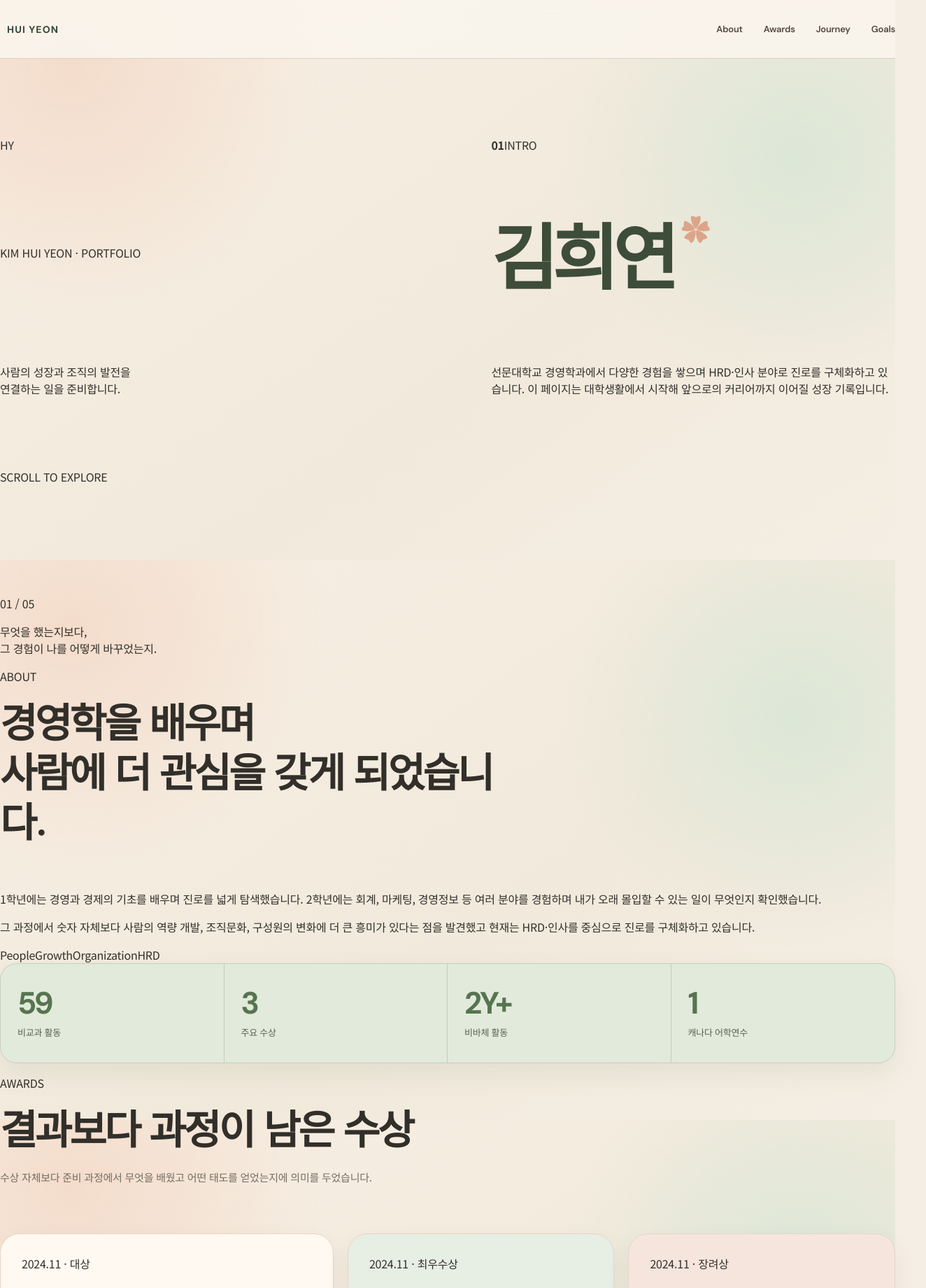
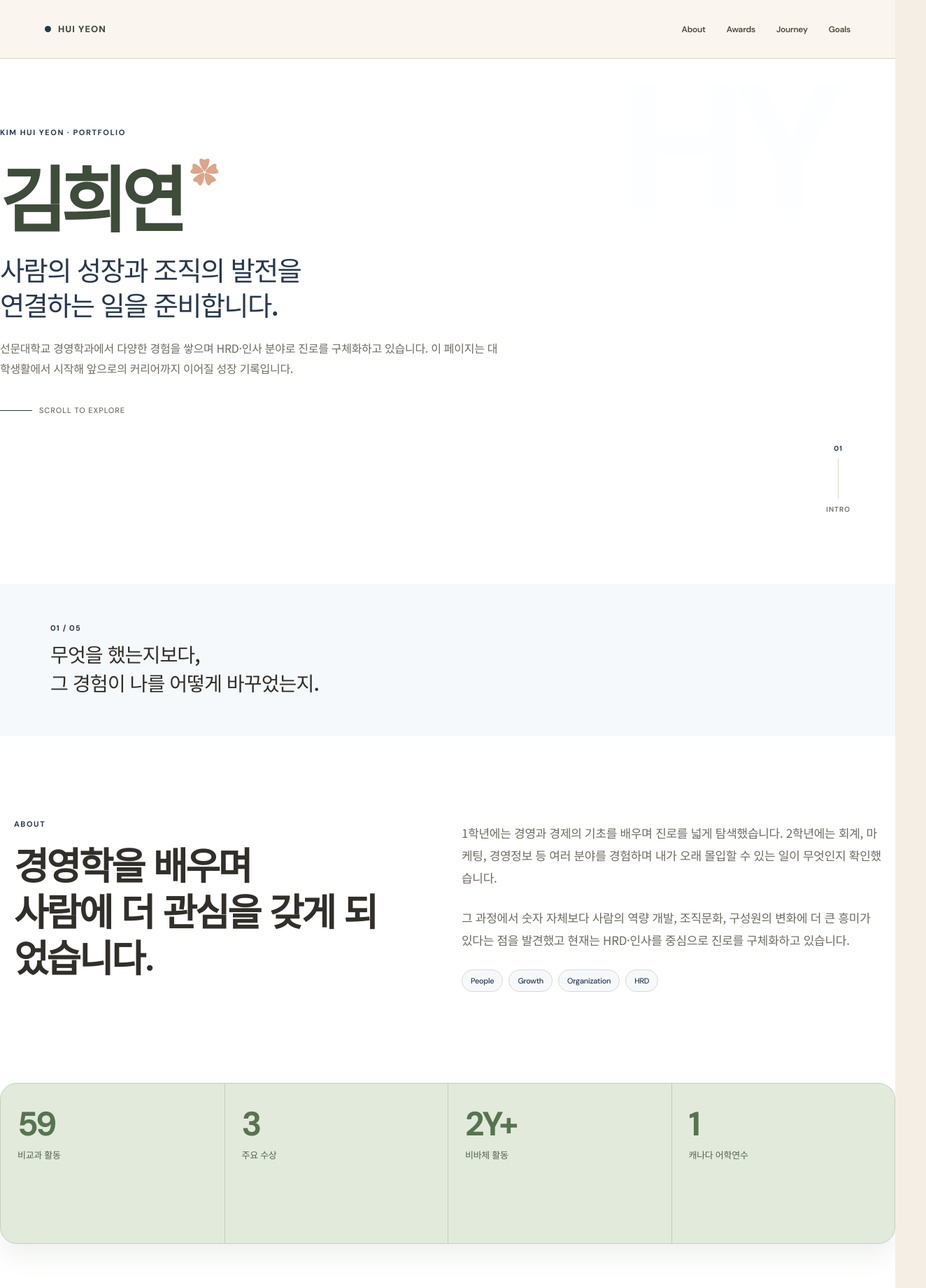
Before and after one commit to KSW906/portfolio, a React (Vite) app: page / in a window 1280 px wide. Shown: the top 1840 px of the page at 70% size, 1324 px wide, since content can reach past the window. Built offline with nearby package versions, Linux system fonts and the light colour scheme.

Commit message:
Add white scroll-story portfolio styling

```diff
--- a/src/styles.css
+++ b/src/styles.css
@@ -1,92 +1,104 @@
 @import url('https://fonts.googleapis.com/css2?family=DM+Sans:wght@400;500;600;700&family=Noto+Sans+KR:wght@400;500;600;700&display=swap');
 
 :root{
-  --paper:#f6f8fb;
-  --ink:#172033;
-  --muted:#6f7a8b;
-  --accent:#476da8;
-  --line:#dbe2ec;
-  --soft:#eaf0f7;
-  --white:#ffffff;
-  --max:1240px;
+  --white:#fff;
+  --ink:#1c2129;
+  --navy:#26384f;
+  --muted:#6d7784;
+  --line:#e3e6ea;
+  --mist:#f6f9fc;
+  --blue:#e8f0f8;
+  --blue2:#dbe8f5;
+  --warm:#f9f7f2;
+  --sage:#f0f4ed;
+  --max:1296px;
 }
 *{box-sizing:border-box}
-html{scroll-behavior:smooth;background:var(--paper);color:var(--ink)}
-body{margin:0;background:var(--paper);color:var(--ink);font-family:"Noto Sans KR","Apple SD Gothic Neo","Segoe UI",sans-serif;letter-spacing:-.015em}
+html{scroll-behavior:smooth;background:#fff}
+body{margin:0;background:#fff;color:var(--ink);font-family:"Noto Sans KR","Apple SD Gothic Neo","Segoe UI",sans-serif;letter-spacing:-.018em}
 a{color:inherit;text-decoration:none}
-.page{max-width:var(--max);margin:0 auto;padding:0 44px 28px}
-.header{height:74px;display:flex;align-items:center;justify-content:space-between;border-bottom:1px solid var(--line);position:sticky;top:0;background:rgba(246,248,251,.92);backdrop-filter:blur(14px);z-index:20}
-.brand{display:flex;align-items:center;gap:10px;font-family:"DM Sans","Noto Sans KR",sans-serif;font-weight:700;font-size:14px;letter-spacing:.02em}
-.dot{width:11px;height:11px;border:2px solid var(--accent);border-radius:50%;display:inline-block}
-.header nav{display:flex;gap:28px;color:var(--muted);font-family:"DM Sans","Noto Sans KR",sans-serif;font-size:13px}
-.header nav a{position:relative;padding:4px 0}
-.header nav a:after{content:"";position:absolute;left:0;right:100%;bottom:-4px;height:1px;background:var(--accent);transition:right .25s ease}
-.header nav a:hover{color:var(--ink)}.header nav a:hover:after{right:0}
-.eyebrow{color:var(--accent);font-family:"DM Sans",sans-serif;font-size:11px;font-weight:700;line-height:1.2;letter-spacing:.18em;margin:0 0 18px}
-.hero{min-height:760px;display:grid;grid-template-columns:.82fr 1.18fr;align-items:center;gap:8vw;padding:88px 0 110px}
-.hero h1,.intro h2,.sectionHead h2,.volunteer h2,.language h2,.closing h2{margin:0;letter-spacing:-.065em;line-height:.98;font-weight:700}
-.hero h1{font-family:"DM Sans","Noto Sans KR",sans-serif;font-size:clamp(70px,7vw,112px);letter-spacing:-.07em}
-.heroLine{font-size:clamp(24px,2.25vw,35px);font-weight:700;line-height:1.32;letter-spacing:-.045em;margin:28px 0 0;max-width:590px}
-.lead,.sectionHead>p:last-child,.introText p,.awardGrid p,.timeline p,.volunteer>div>p:not(.eyebrow),.language p,.goalGrid p{color:var(--muted);line-height:1.85}
-.lead{font-size:15px;max-width:560px;margin:24px 0 30px}
-.actions{display:flex;gap:20px;align-items:center}
-.primary{font-size:14px;font-weight:700;padding:8px 0;border-bottom:2px solid var(--accent)}
-.secondary{border:1px solid #9da9b8;padding:11px 14px;font-size:13px;font-weight:600;transition:.2s ease}
-.secondary:hover{background:var(--ink);border-color:var(--ink);color:#fff}
-.heroPanel{position:relative;height:510px;display:grid;place-items:center}
-.heroCard{position:absolute;width:min(390px,88%);height:190px;border:1px solid var(--line);background:rgba(255,255,255,.92);border-radius:22px;padding:24px;box-shadow:0 24px 60px rgba(37,55,84,.10);display:flex;flex-direction:column;justify-content:flex-end}
-.heroCard span{position:absolute;top:22px;right:24px;color:var(--accent);font:700 12px "DM Sans",sans-serif}
-.heroCard strong{font:700 36px "DM Sans",sans-serif;letter-spacing:-.04em}
-.heroCard p{margin:8px 0 0;color:var(--muted);font-size:14px}
-.heroCardA{transform:translate(-46px,-124px) rotate(-4deg)}
-.heroCardB{transform:translate(56px,6px) rotate(3deg);background:#eef3fa}
-.heroCardC{transform:translate(-32px,136px) rotate(-1.5deg)}
-.intro{padding:128px 0;display:grid;grid-template-columns:.92fr 1.08fr;gap:10vw;border-top:1px solid var(--ink)}
-.intro h2,.sectionHead h2,.volunteer h2,.language h2,.closing h2{font-size:clamp(42px,4.5vw,68px)}
-.introText{padding-top:28px}.introText p{font-size:17px;margin:0 0 26px}
-.stats{display:grid;grid-template-columns:repeat(4,1fr);border-top:1px solid var(--line);border-bottom:1px solid var(--line)}
-.stats article{padding:30px 22px 32px;border-right:1px solid var(--line)}.stats article:last-child{border-right:0}
-.stats strong{display:block;font-family:"DM Sans",sans-serif;font-size:44px;letter-spacing:-.06em;line-height:1}
+.site{overflow:hidden;background:#fff}
+.header{height:84px;display:flex;align-items:center;justify-content:space-between;padding:0 max(5vw,32px);border-bottom:1px solid rgba(227,230,234,.8);position:sticky;top:0;z-index:50;background:rgba(255,255,255,.88);backdrop-filter:blur(16px)}
+.brand{display:flex;align-items:center;gap:10px;font:700 13px "DM Sans","Noto Sans KR",sans-serif;letter-spacing:.04em}
+.brandDot{width:9px;height:9px;border-radius:50%;background:var(--navy)}
+.header nav{display:flex;gap:28px;font:500 12px "DM Sans","Noto Sans KR",sans-serif;color:var(--muted)}
+.header nav a{transition:color .2s ease}.header nav a:hover{color:var(--ink)}
+.kicker{margin:0;color:var(--navy);font:700 11px/1 "DM Sans","Noto Sans KR",sans-serif;letter-spacing:.14em}
+.hero{min-height:760px;position:relative;padding:110px max(5vw,72px) 130px;background:#fff}
+.hero h1{font-size:clamp(76px,8vw,112px);line-height:.96;letter-spacing:-.07em;margin:28px 0 24px}
+.heroStatement{font-size:clamp(28px,3vw,40px);line-height:1.3;letter-spacing:-.045em;font-weight:500;color:var(--navy);margin:0 0 24px;max-width:900px}
+.heroIntro{max-width:720px;color:var(--muted);font-size:16px;line-height:1.8;margin:0}
+.heroWatermark{position:absolute;right:7vw;top:80px;font:700 clamp(170px,20vw,280px)/.9 "DM Sans",sans-serif;color:var(--blue2);opacity:.5;letter-spacing:-.08em;pointer-events:none;user-select:none}
+.chapterMark{position:absolute;right:max(5vw,60px);bottom:100px;display:grid;justify-items:center;gap:8px;color:var(--muted);font:600 10px "DM Sans",sans-serif;letter-spacing:.1em}
+.chapterMark b{color:var(--navy)}.chapterMark i{height:58px;width:1px;background:var(--line)}
+.scrollCue{display:flex;align-items:center;gap:10px;margin-top:38px;width:max-content;color:var(--muted);font:500 11px "DM Sans",sans-serif;letter-spacing:.08em}
+.scrollCue span{display:block;width:46px;height:1px;background:var(--navy)}
+.transition{padding:56px max(5vw,72px);min-height:190px;display:flex;flex-direction:column;justify-content:center}
+.transitionBlue{background:var(--mist)}.transitionWarm{background:var(--warm);min-height:250px;padding-top:70px;padding-bottom:70px}
+.step{margin:0 0 10px;color:var(--navy);font:700 11px "DM Sans",sans-serif;letter-spacing:.1em}
+.transitionText,.quote{margin:0;font-size:clamp(22px,2.2vw,31px);line-height:1.45;letter-spacing:-.035em;font-weight:500;max-width:960px}
+.about{max-width:var(--max);margin:0 auto;padding:120px 0 130px;display:grid;grid-template-columns:.9fr 1fr;gap:100px}
+.sectionHead{max-width:760px}.sectionHead h2,.experience h2,.nowNext h2,.closing h2{font-size:clamp(38px,4.2vw,58px);line-height:1.12;letter-spacing:-.055em;margin:18px 0 0}
+.sectionHead>p:last-child{color:var(--muted);font-size:15px;line-height:1.75;max-width:650px;margin:20px 0 0}
+.aboutStory{padding-top:2px}.aboutStory>p{font-size:17px;line-height:1.9;color:var(--muted);margin:0 0 24px}
+.chips{display:flex;flex-wrap:wrap;gap:8px;margin-top:26px}.chips span{padding:8px 12px;border:1px solid var(--line);border-radius:999px;background:var(--mist);font:500 11px "DM Sans","Noto Sans KR",sans-serif;color:var(--navy)}
+.stats{display:grid;grid-template-columns:repeat(4,1fr);background:var(--blue);min-height:230px}
+.stats article{padding:54px 36px;border-left:1px solid rgba(255,255,255,.8)}.stats article:first-child{border-left:0}
+.stats strong{display:block;color:var(--navy);font:700 48px/1 "DM Sans",sans-serif;letter-spacing:-.055em}
 .stats span{display:block;margin-top:10px;color:var(--muted);font-size:13px}
-.section{padding:136px 0}.sectionHead{max-width:720px;margin-bottom:66px}.sectionHead>p:last-child{max-width:620px;font-size:15px;margin-top:22px}
-.awardGrid{display:grid;grid-template-columns:1.15fr .92fr .92fr;gap:16px;align-items:stretch}
-.awardGrid article{position:relative;background:var(--white);border:1px solid var(--line);padding:30px;min-height:350px;border-radius:16px}
-.awardGrid article:first-child{min-height:410px}
-.awardTop{display:flex;justify-content:space-between;color:var(--muted);font-family:"DM Sans","Noto Sans KR",sans-serif;font-size:11px;font-weight:700;letter-spacing:.04em}
-.awardTop b{color:var(--accent)}.awardGrid h3{font-size:25px;line-height:1.34;letter-spacing:-.045em;margin:86px 0 18px;max-width:15ch}.awardGrid p{font-size:14px;margin:0}
-.timeline{border-top:1px solid var(--ink)}
-.timeline article{display:grid;grid-template-columns:180px 1fr;gap:46px;padding:34px 0;border-bottom:1px solid var(--line)}
-.timeline article>span{color:var(--accent);font-family:"DM Sans",sans-serif;font-size:11px;font-weight:700;letter-spacing:.08em;padding-top:6px}
-.timeline h3{margin:0;font-size:23px;letter-spacing:-.035em}.timeline p{margin:9px 0 0;font-size:14px;max-width:760px}
-.volunteer{padding:124px 0;border-top:1px solid var(--ink);border-bottom:1px solid var(--ink);display:grid;grid-template-columns:.72fr 1.28fr;gap:9vw}
-.volunteerList{border-top:1px solid var(--line)}
-.volunteerList article{display:grid;grid-template-columns:120px 1fr auto;gap:26px;align-items:center;padding:24px 0;border-bottom:1px solid var(--line)}
-.volunteerList span{color:var(--accent);font-family:"DM Sans",sans-serif;font-size:11px;font-weight:700}
-.volunteerList strong{font-size:17px;font-weight:600}.volunteerList em{font-style:normal;color:var(--muted);font-size:12px}
-.language{display:grid;grid-template-columns:1.08fr .92fr;gap:9vw;align-items:center;padding:136px 0}
-.languageVisual{min-height:500px;border-radius:20px;background:linear-gradient(145deg,#172033,#263a5e);color:#fff;padding:38px;display:flex;justify-content:space-between;align-items:flex-end;box-shadow:0 18px 50px rgba(43,59,82,.12)}
-.languageMark{align-self:flex-start;font:700 116px/1 "DM Sans",sans-serif;letter-spacing:-.08em;color:#dfe8f8}
-.languageVisual span{font:700 11px "DM Sans",sans-serif;letter-spacing:.1em;color:#a9b9d3}.languageVisual strong{display:block;margin-top:8px;font:700 42px/1 "DM Sans",sans-serif}.languageVisual p{margin:10px 0 0;color:#d5dfed}
-.miniTags{display:flex;gap:8px;flex-wrap:wrap;margin-top:24px}.miniTags span{padding:8px 10px;border:1px solid var(--line);background:#fff;font-family:"DM Sans","Noto Sans KR",sans-serif;font-size:11px;color:var(--muted)}
-.goalGrid{display:grid;grid-template-columns:1fr 1fr;border-top:1px solid var(--ink)}
-.goalGrid article{padding:34px 34px 44px 0;border-bottom:1px solid var(--line);border-right:1px solid var(--line)}
-.goalGrid article:nth-child(even){padding-left:34px;border-right:0}
-.goalGrid span{font-family:"DM Sans",sans-serif;font-size:11px;font-weight:700;color:var(--accent)}
-.goalGrid h3{font-size:24px;letter-spacing:-.04em;margin:36px 0 10px}.goalGrid p{font-size:14px;margin:0}
-.closing{background:var(--ink);color:white;margin:0 -44px;padding:106px 44px;display:grid;grid-template-columns:1.15fr .85fr;gap:7vw;align-items:end}
-.closing>p{color:#aab7cb;font-family:"DM Sans",sans-serif;font-size:11px;font-weight:700;letter-spacing:.13em;grid-column:1/-1}
-.closing span{color:#c8d0dd;line-height:1.8;max-width:480px;font-size:14px}
-.page footer{display:flex;justify-content:space-between;align-items:center;padding:26px 0 0;color:var(--muted);font-size:12px}
-@media(max-width:900px){
-  .page{padding:0 22px 22px}.header nav{gap:14px}.header nav a:nth-child(3),.header nav a:nth-child(4){display:none}
-  .hero,.intro,.volunteer,.language{grid-template-columns:1fr}.hero{min-height:auto;padding:66px 0 90px;gap:34px}.hero h1{font-size:clamp(66px,19vw,94px)}
-  .heroPanel{height:470px}.stats{grid-template-columns:1fr 1fr}.stats article:nth-child(2){border-right:0}.stats article:nth-child(-n+2){border-bottom:1px solid var(--line)}
-  .awardGrid{grid-template-columns:1fr}.awardGrid article,.awardGrid article:first-child{min-height:auto}.awardGrid h3{margin-top:52px}
-  .timeline article{grid-template-columns:92px 1fr;gap:20px}.goalGrid{grid-template-columns:1fr}
-  .goalGrid article,.goalGrid article:nth-child(even){padding:28px 0;border-right:0}.volunteerList article{grid-template-columns:1fr;gap:8px}
-  .closing{margin:0 -22px;padding:82px 22px;grid-template-columns:1fr}.closing>p{grid-column:auto}.section{padding:100px 0}
+.contentSection{max-width:var(--max);margin:0 auto;padding:120px 0 130px}
+.awardGrid{display:grid;grid-template-columns:repeat(3,1fr);gap:16px;margin-top:46px}
+.awardGrid article{min-height:320px;border:1px solid var(--line);border-radius:14px;padding:26px;background:#fff;transition:transform .35s ease,box-shadow .35s ease}
+.awardGrid article:hover{transform:translateY(-6px);box-shadow:0 18px 50px rgba(38,56,79,.08)}
+.awardGrid article.featured{background:var(--mist)}
+.awardGrid span,.goalGrid span{font:700 11px "DM Sans","Noto Sans KR",sans-serif;color:var(--navy)}
+.awardGrid h3{font-size:23px;line-height:1.35;letter-spacing:-.035em;margin:22px 0 18px}
+.awardGrid p,.goalGrid p,.experience p,.nowNext p,.closing>p:last-child{color:var(--muted);font-size:14px;line-height:1.75;margin:0}
+.timeline{margin-top:46px;border-top:1px solid var(--line)}
+.timeline article{display:grid;grid-template-columns:50px 170px 1fr;gap:40px;padding:24px 0;border-bottom:1px solid var(--line);align-items:start}
+.timeline article>b{font:700 11px "DM Sans",sans-serif;color:var(--navy)}.timeline article>span{font-size:12px;color:var(--muted)}
+.timeline h3{font-size:20px;line-height:1.25;margin:0 0 8px;letter-spacing:-.025em}.timeline p{font-size:14px;color:var(--muted);line-height:1.55;margin:0}
+.growthMap{background:var(--mist);padding:110px max(5vw,72px) 120px}
+.growthMap>.sectionHead{max-width:var(--max);margin:0 auto}
+.growthPath{max-width:var(--max);margin:42px auto 0;padding:34px 28px;border:1px solid var(--line);border-radius:18px;background:#fff;display:grid;grid-template-columns:repeat(4,1fr);position:relative;gap:24px}
+.growthPath:before{content:"";position:absolute;top:50px;left:10%;right:10%;height:1px;background:var(--blue2)}
+.growthPath article{position:relative;z-index:1;padding:0 12px}.growthNode{width:34px;height:34px;border:1px solid var(--navy);border-radius:50%;display:grid;place-items:center;background:#fff;font:700 10px "DM Sans",sans-serif;color:var(--navy);margin-bottom:20px}.growthNode.active{background:var(--blue2)}
+.growthPath article>span{font:700 11px "DM Sans",sans-serif;color:var(--navy);letter-spacing:.08em}.growthPath h3{font-size:18px;margin:8px 0 10px}.growthPath p{font-size:12px;line-height:1.6;color:var(--muted);margin:0}
+.experience{background:var(--mist);padding:110px max(5vw,72px);display:grid;grid-template-columns:1fr 1fr;gap:24px}
+.experience article{min-height:430px;padding:38px;border:1px solid var(--line);border-radius:16px;background:#fff}.experience article.globalCard{background:var(--blue);border-color:transparent}
+.experience h2{font-size:32px;margin-top:20px}.experience>article>p:not(.kicker){margin-top:22px;max-width:520px;font-size:15px}
+.experienceList{display:grid;gap:10px;margin-top:28px;color:var(--ink);font-size:13px;line-height:1.6}
+.nowNext{max-width:var(--max);margin:0 auto;padding:110px 0 0;display:grid;grid-template-columns:1fr 1fr;gap:0}
+.nowNext article{min-height:330px;padding:46px 40px;border:1px solid var(--line);border-radius:16px 0 0 16px}.nowNext article+article{background:var(--blue);border-left:0;border-radius:0 16px 16px 0}
+.nowNext h2{font-size:30px;margin-top:18px}.nowNext p:last-child{margin-top:20px;max-width:500px}
+.goalGrid{display:grid;grid-template-columns:repeat(4,1fr);gap:16px;margin-top:44px}
+.goalGrid article{min-height:286px;border:1px solid var(--line);border-radius:14px;padding:24px;background:#fff}.goalGrid article.soft{background:var(--sage)}
+.goalGrid h3{font-size:22px;margin:22px 0 16px}.goalGrid p{font-size:14px}
+.closing{background:var(--blue2);padding:110px max(5vw,72px) 120px}.closing h2{max-width:960px;margin-top:22px}.closing>p:last-child{margin-top:24px;max-width:760px;font-size:16px;line-height:1.8}
+footer{height:92px;padding:0 max(5vw,72px);display:flex;align-items:center;justify-content:space-between;border-top:1px solid var(--line);background:#fff;color:var(--muted);font-size:12px}footer strong{color:var(--ink);font:700 12px "DM Sans",sans-serif;letter-spacing:.06em}
+
+@supports (animation-timeline:view()) {
+  .sectionReveal{animation:reveal both linear;animation-timeline:view();animation-range:entry 5% cover 30%}
+  @keyframes reveal{from{opacity:.25;transform:translateY(24px)}to{opacity:1;transform:translateY(0)}}
+  .heroWatermark{animation:watermarkFade both linear;animation-timeline:view();animation-range:entry 0% exit 65%}
+  @keyframes watermarkFade{from{opacity:.55;transform:translateY(0)}to{opacity:.05;transform:translateY(-70px)}}
+  .growthPath:before{transform-origin:left;animation:pathGrow both linear;animation-timeline:view();animation-range:entry 15% cover 55%}
+  @keyframes pathGrow{from{transform:scaleX(0)}to{transform:scaleX(1)}}
 }
-@media(max-width:560px){
-  .heroPanel{height:410px}.heroCard{height:160px}.heroCardA{transform:translate(-24px,-105px) rotate(-4deg)}.heroCardB{transform:translate(28px,0) rotate(3deg)}.heroCardC{transform:translate(-12px,108px) rotate(-1.5deg)}
+@media(max-width:1100px){
+  .about,.contentSection,.nowNext{margin-left:32px;margin-right:32px}.about{grid-template-columns:1fr;gap:50px}
+  .awardGrid,.goalGrid{grid-template-columns:1fr 1fr}.growthPath{grid-template-columns:1fr 1fr}.growthPath:before{display:none}
 }
-@media(prefers-reduced-motion:reduce){html{scroll-behavior:auto}.header nav a:after{transition:none}}
+@media(max-width:760px){
+  .header{padding:0 20px;height:72px}.header nav{gap:14px}.header nav a:nth-child(3),.header nav a:nth-child(4){display:none}
+  .hero{min-height:680px;padding:80px 20px 90px}.heroWatermark{right:-18px;top:120px;font-size:150px}.chapterMark{display:none}
+  .hero h1{font-size:72px}.heroStatement{font-size:28px}.heroIntro{font-size:15px}
+  .transition{padding-left:20px;padding-right:20px}.mobileBreak{display:none}
+  .about,.contentSection,.nowNext{margin-left:20px;margin-right:20px;padding-top:86px;padding-bottom:90px}
+  .sectionHead h2{font-size:38px}.stats{grid-template-columns:1fr 1fr}.stats article{padding:36px 22px}.stats strong{font-size:40px}
+  .awardGrid,.goalGrid,.experience,.nowNext,.growthPath{grid-template-columns:1fr}.experience{padding:80px 20px}.experience article{min-height:auto}
+  .timeline article{grid-template-columns:42px 1fr;gap:16px}.timeline article>span{grid-column:2}.timeline article>div{grid-column:2}
+  .growthMap{padding:82px 20px}.growthPath{padding:28px 20px}.nowNext article,.nowNext article+article{border-radius:16px;border:1px solid var(--line)}.nowNext article+article{margin-top:14px}
+  .closing{padding:90px 20px}.closing h2{font-size:40px}footer{padding:0 20px;gap:16px}
+}
+@media(prefers-reduced-motion:reduce){html{scroll-behavior:auto}.sectionReveal,.heroWatermark,.growthPath:before{animation:none!important}}
```
